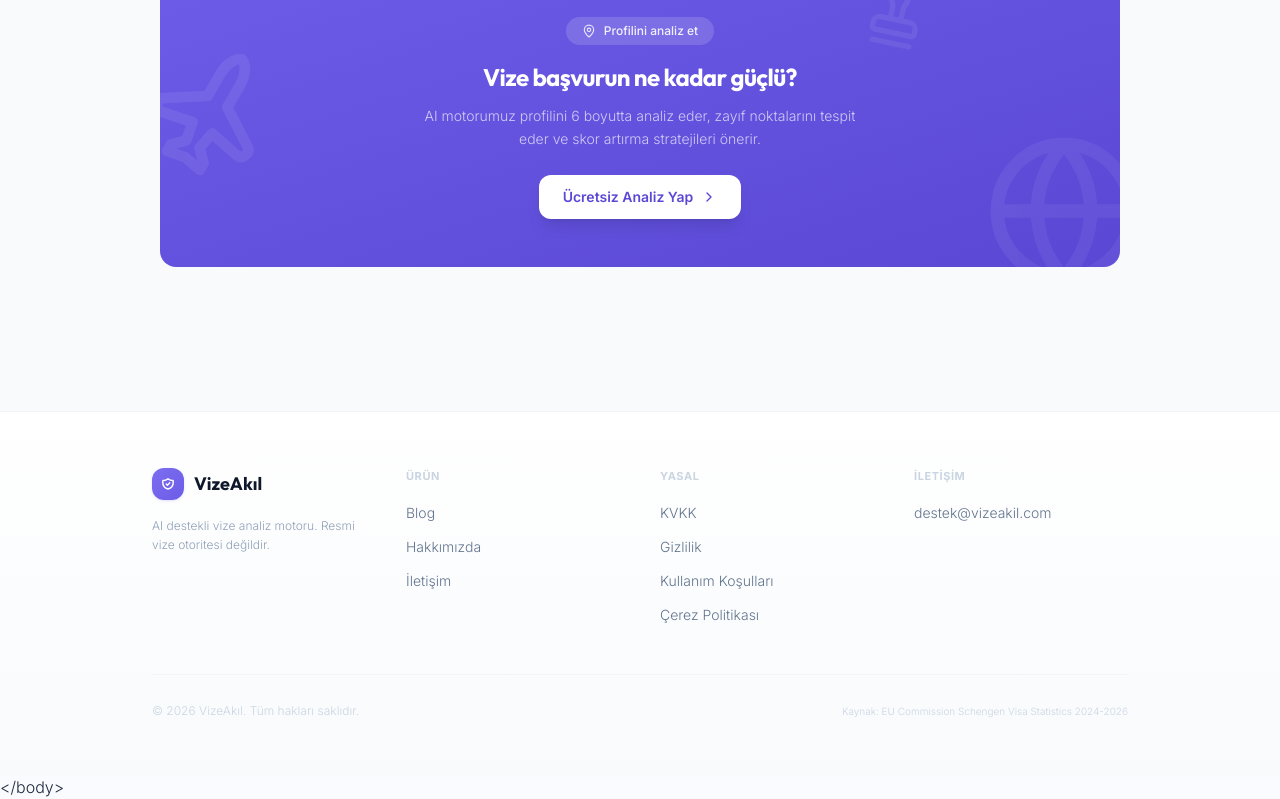
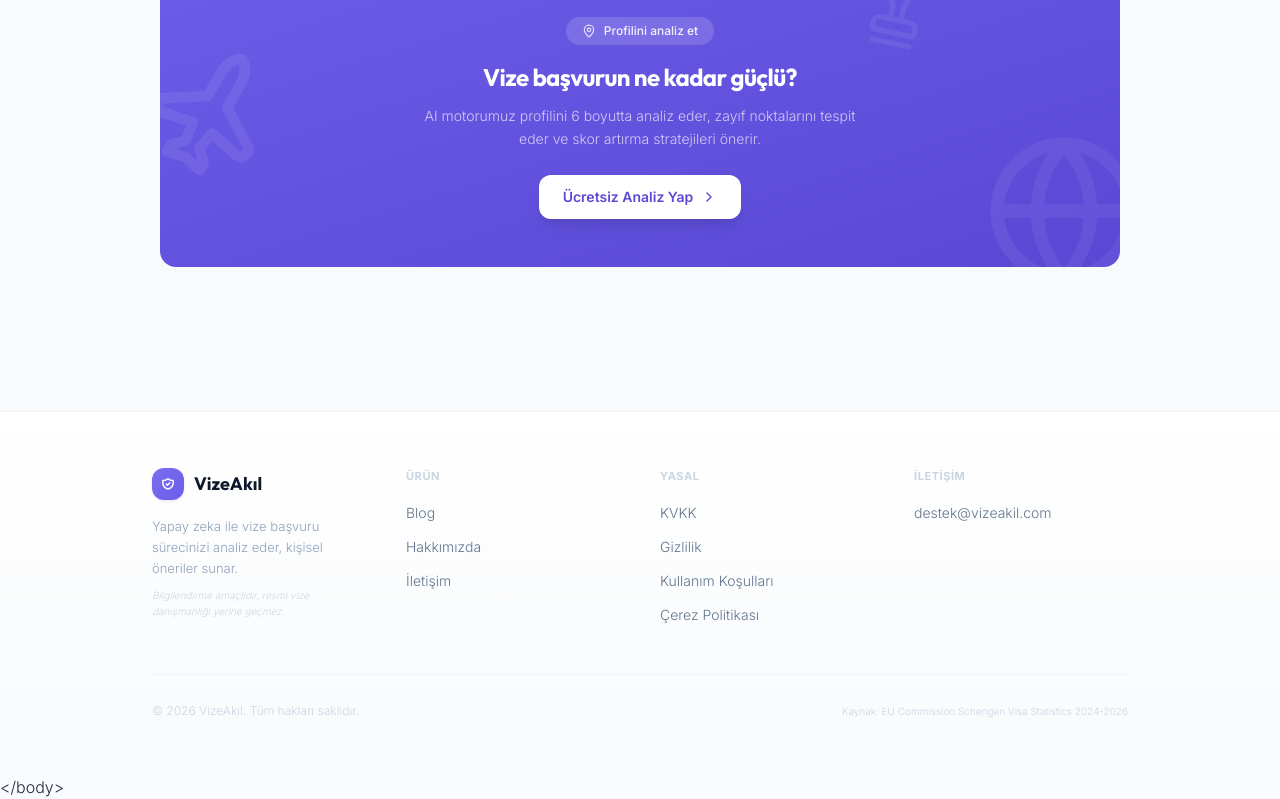
Before and after one commit to siyahtonu/vizemerkeziii, a React (Vite) app: page /blog in a window 1280 px wide. Shown: the part 3891-4690 px from the top of the page. Built offline with nearby package versions, Linux system fonts and the light colour scheme.

Commit message:
Update Footer.tsx

```diff
--- a/src/components/Footer.tsx
+++ b/src/components/Footer.tsx
@@ -19,8 +19,11 @@ const Footer: React.FC = () => {
               </div>
               VizeAkıl
             </div>
-            <p className="text-xs text-slate-400 leading-relaxed font-light">
-              AI destekli vize analiz motoru. Resmi vize otoritesi değildir.
+            <p className="text-[13px] text-slate-400 leading-relaxed font-light mt-1">
+              Yapay zeka ile vize başvuru sürecinizi analiz eder, kişisel öneriler sunar.
+            </p>
+            <p className="text-[10px] text-slate-300 leading-relaxed font-light mt-2 italic">
+              Bilgilendirme amaçlıdır, resmi vize danışmanlığı yerine geçmez.
             </p>
           </div>
 
```
